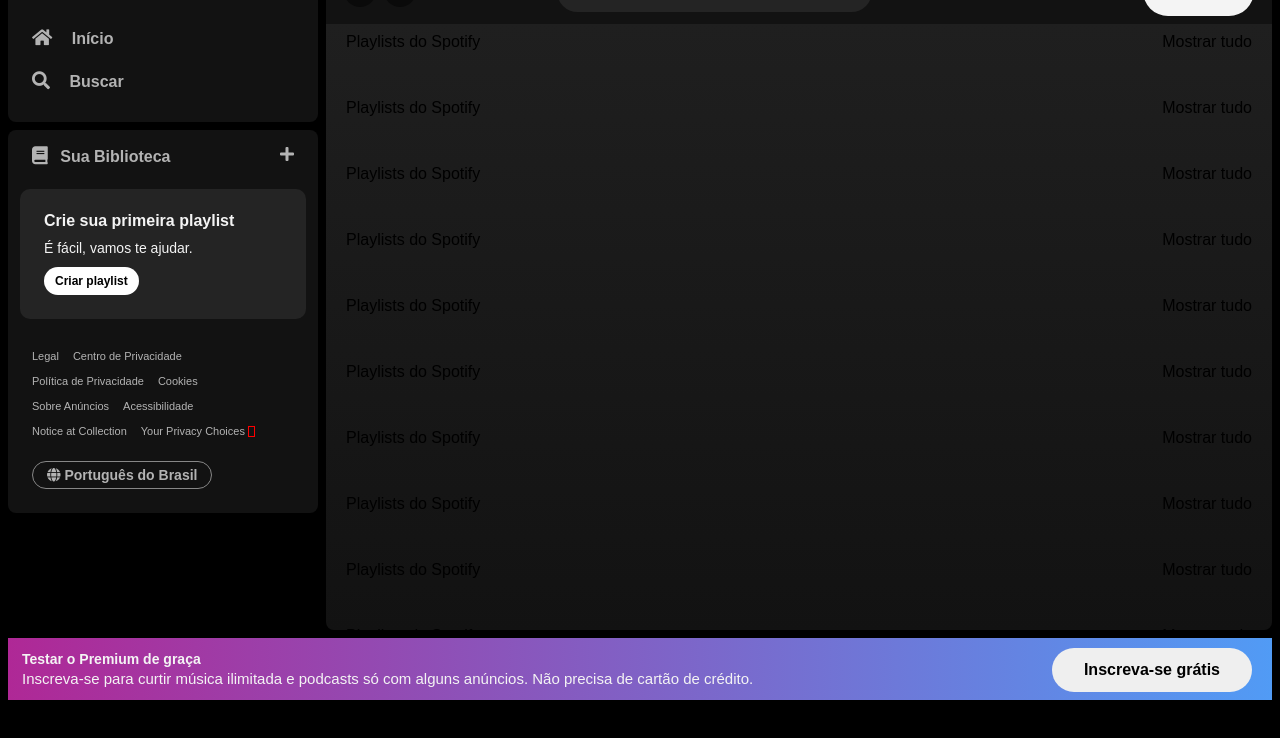
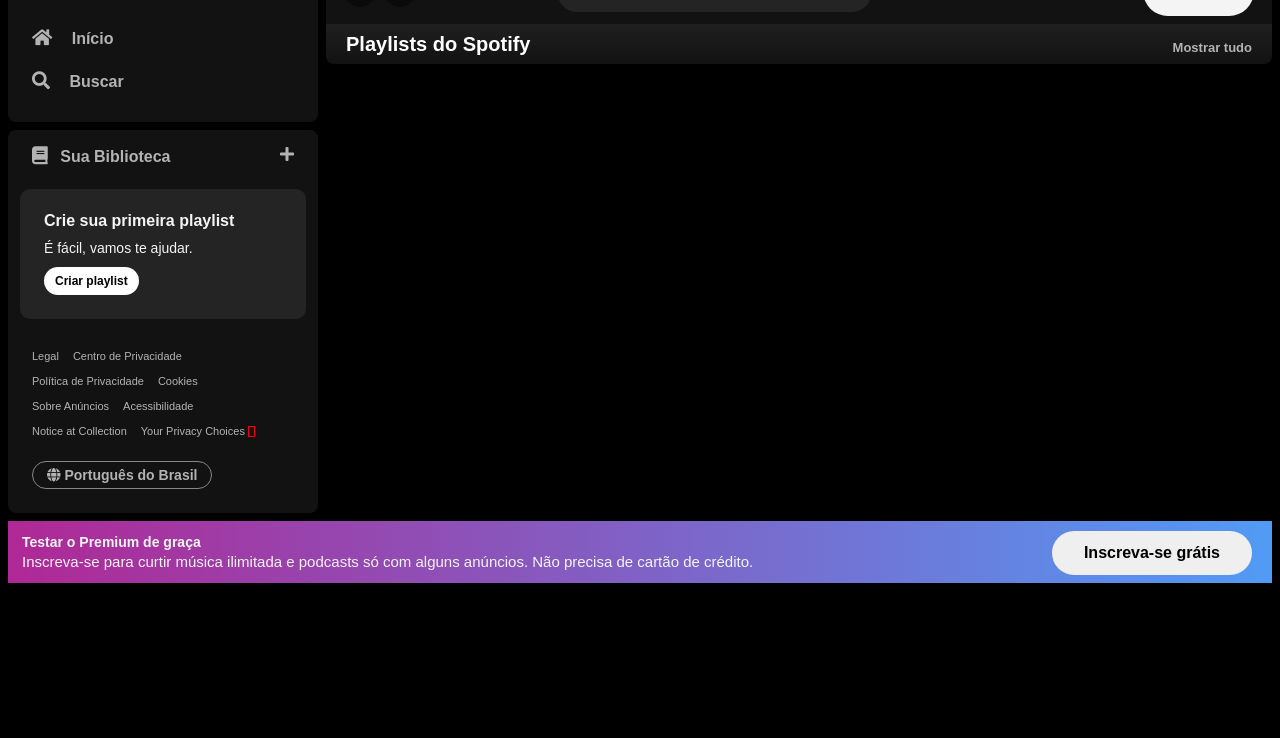
Before and after one commit to caiobsantos/Projeto-Spotify, a plain HTML site: page index.html in a window 1280 px wide. Shown: the part 50-788 px from the top of the page. Drawn offline with Linux system fonts and the light colour scheme.

Commit message:
start main header

```diff
--- a/index.html
+++ b/index.html
@@ -105,46 +105,7 @@
                         <span class="title-playlist">Playlists do Spotify</span>
                         <span class="title-show">Mostrar tudo</span>
                     </div>
-                    <div class="main__header">
-                        <span class="title-playlist">Playlists do Spotify</span>
-                        <span class="title-show">Mostrar tudo</span>
-                    </div>
-                    <div class="main__header">
-                        <span class="title-playlist">Playlists do Spotify</span>
-                        <span class="title-show">Mostrar tudo</span>
-                    </div>
-                    <div class="main__header">
-                        <span class="title-playlist">Playlists do Spotify</span>
-                        <span class="title-show">Mostrar tudo</span>
-                    </div>
-                    <div class="main__header">
-                        <span class="title-playlist">Playlists do Spotify</span>
-                        <span class="title-show">Mostrar tudo</span>
-                    </div>
-                    <div class="main__header">
-                        <span class="title-playlist">Playlists do Spotify</span>
-                        <span class="title-show">Mostrar tudo</span>
-                    </div>
-                    <div class="main__header">
-                        <span class="title-playlist">Playlists do Spotify</span>
-                        <span class="title-show">Mostrar tudo</span>
-                    </div>
-                    <div class="main__header">
-                        <span class="title-playlist">Playlists do Spotify</span>
-                        <span class="title-show">Mostrar tudo</span>
-                    </div>
-                    <div class="main__header">
-                        <span class="title-playlist">Playlists do Spotify</span>
-                        <span class="title-show">Mostrar tudo</span>
-                    </div>
-                    <div class="main__header">
-                        <span class="title-playlist">Playlists do Spotify</span>
-                        <span class="title-show">Mostrar tudo</span>
-                    </div>
-                    <div class="main__header">
-                        <span class="title-playlist">Playlists do Spotify</span>
-                        <span class="title-show">Mostrar tudo</span>
-                    </div>
+
                 </section>
             </div>
         </main>
--- a/src/styles/main-content.css
+++ b/src/styles/main-content.css
@@ -110,3 +110,16 @@
     display: flex;
     justify-content: space-between;
 }
+
+.main__section .main__header .title-playlist {
+    color: white;
+    font-weight: 750;
+    font-size: 20px;
+}
+
+.main__section .main__header .title-show {
+    color: #b3b3b3;
+    font-size: 13px;
+    font-weight: 600;
+    align-self: flex-end;
+}
```
